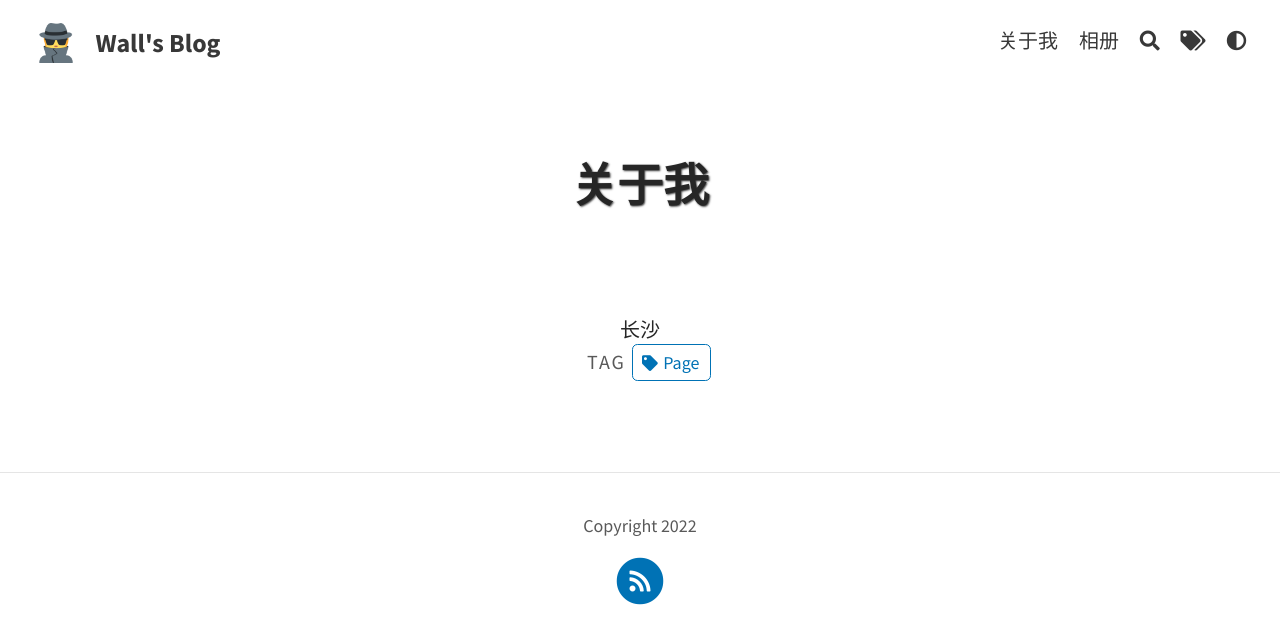
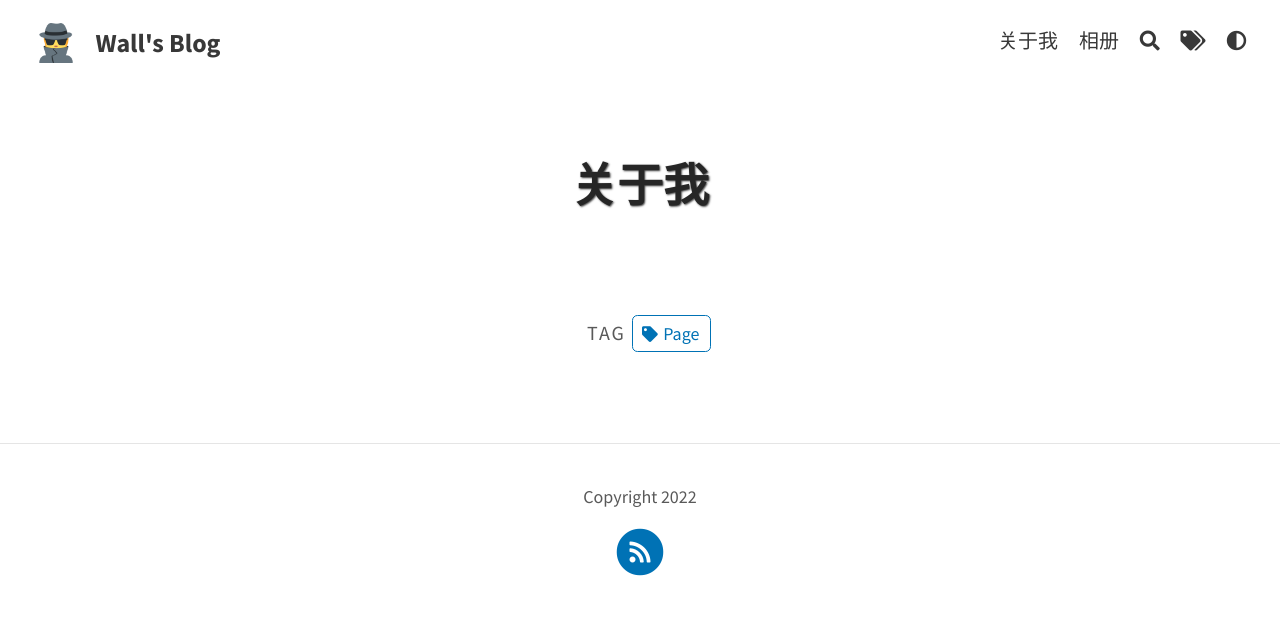
Before and after one commit to wa11ee/wa11ee.github.io, a Jekyll site: the page built from pages/about.md, in a window 1280 px wide. Shown: the top 644 px of the page. Built offline with Jekyll 4.4.1, drawn with Linux system fonts in a browser that asks for light colours.

Commit message:
调整页面

```diff
--- a/pages/about.md
+++ b/pages/about.md
@@ -6,4 +6,3 @@ permalink: /about/
 #feature-img: "assets/img/pexels/travel.jpeg"
 tags: [Page]
 ---
-<div style="text-align: center;">长沙</div>
```
Also changed, not shown: _portfolio_bak/cake.md (renamed from _portfolio/cake.md), _portfolio_bak/circus.md (renamed from _portfolio/circus.md), _portfolio_bak/gitlecture.md (renamed from _portfolio/gitlecture.md), _portfolio_bak/hanoi.md (renamed from _portfolio/hanoi.md), _portfolio_bak/jekyllblog.md (renamed from _portfolio/jekyllblog.md), _portfolio_bak/ninja.md (renamed from _portfolio/ninja.md), _portfolio_bak/safe.md (renamed from _portfolio/safe.md), _portfolio_bak/submarine.md (renamed from _portfolio/submarine.md), _portfolio_bak/tictactoe.md (renamed from _portfolio/tictactoe.md), pages/portfolio.md (line endings or trailing spaces).
